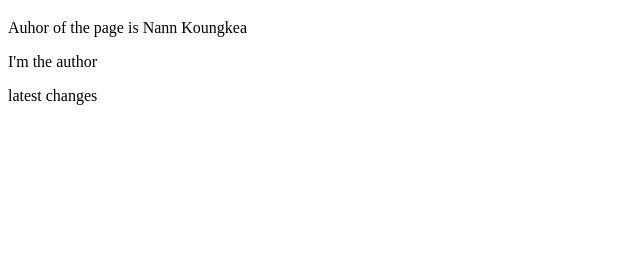
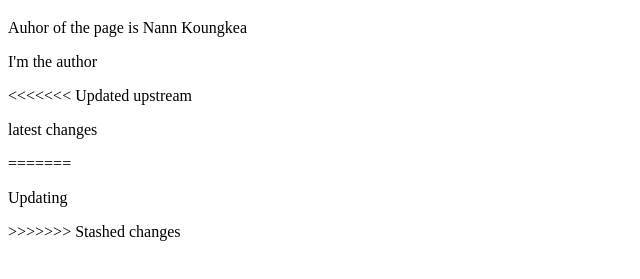
Before and after one commit to Koungkea101/midterm-ipe-2024, a plain HTML site: page index.html in a window 1280 px wide. Shown: the part 61-340 px from the top of the page, without its empty margins (0-640 px from the left). Drawn offline with Linux system fonts and the light colour scheme.

Commit message:
Update index.html

```diff
--- a/index.html
+++ b/index.html
@@ -10,6 +10,10 @@
     <h1>Welcome to IPE-2024</h1>
     <p>Auhor of the page is Nann Koungkea</p>
     <p>I'm the author</p>
+<<<<<<< Updated upstream
     <p>latest changes</p>
+=======
+    <p>Updating</p>
+>>>>>>> Stashed changes
 </body>
 </html>
```
